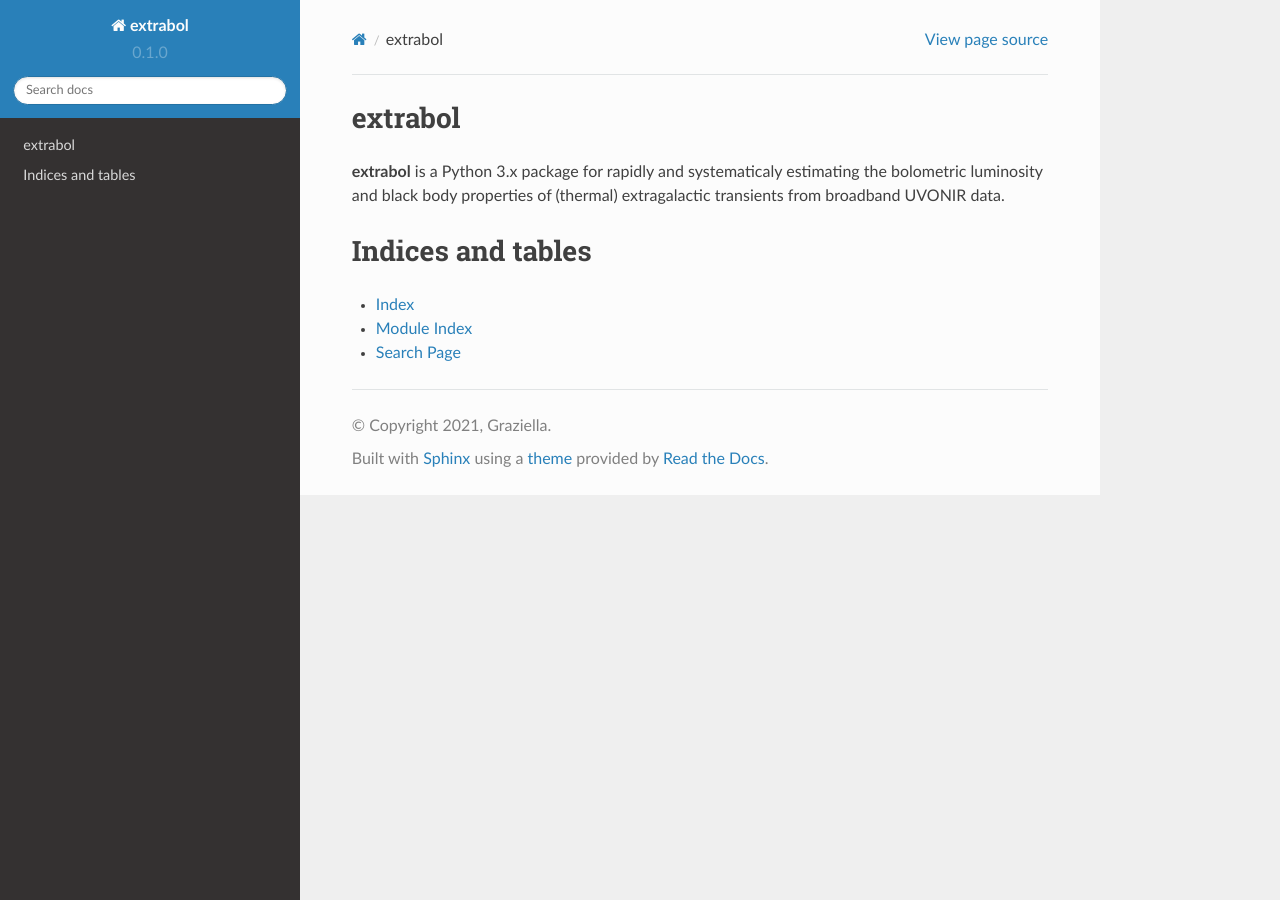
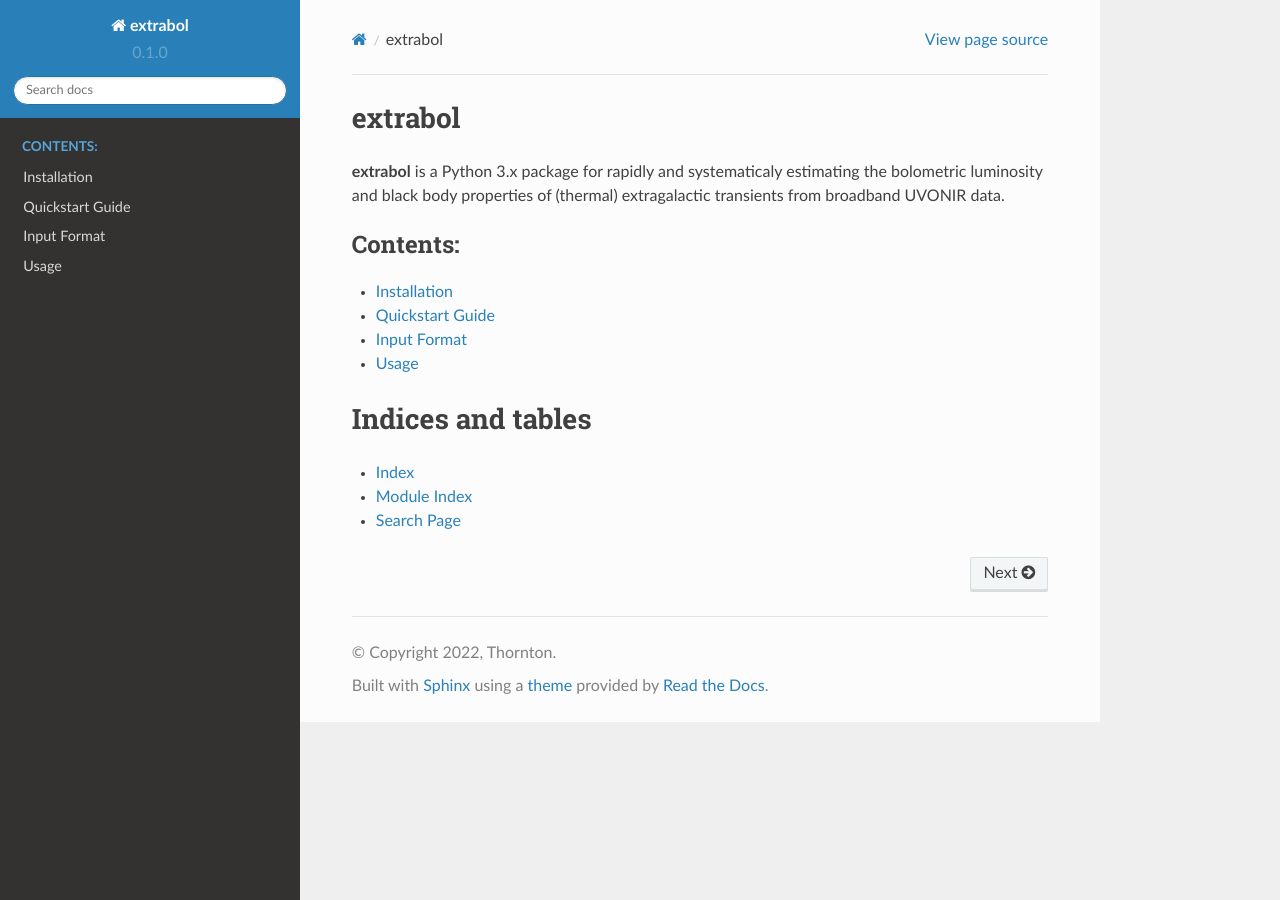
Before and after one commit to VTDA-Group/extrabol, a Sphinx documentation site: the page built from docs/source/index.rst, in a window 1280 px wide. Built offline with Sphinx 7.4.7 and the Read the Docs theme 2.0.0, drawn with Linux system fonts in a browser that asks for light colours.

Commit message:
updating docs

```diff
--- a/docs/source/conf.py
+++ b/docs/source/conf.py
@@ -7,8 +7,8 @@ import sys
 # -- Project information
 
 project = 'extrabol'
-copyright = '2021, Graziella'
-author = 'Graziella'
+copyright = '2022, Thornton'
+author = 'Thornton'
 
 release = '0.1'
 version = '0.1.0'
--- a/docs/source/index.rst
+++ b/docs/source/index.rst
@@ -11,6 +11,11 @@ extrabol
    :maxdepth: 2
    :caption: Contents:
 
+   installation.rst
+   quickstart.rst
+   input.rst
+   usage.rst
+
 
 
 Indices and tables
```
Also changed, not shown: docs/source/input.rst (added, +14 -0 lines), docs/source/installation.rst (added, +20 -0 lines), docs/source/quickstart.rst (added, +11 -0 lines), docs/source/usage.rst (added, +69 -0 lines).
